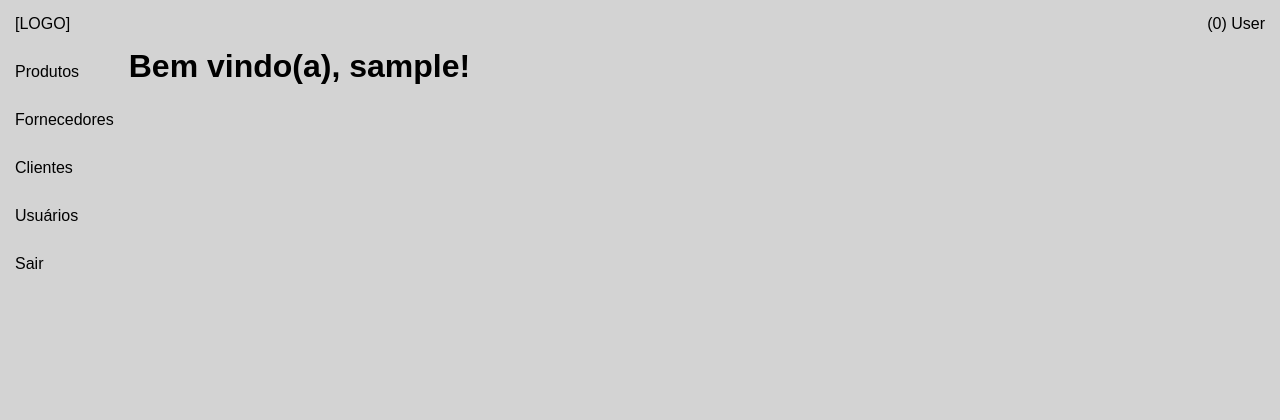
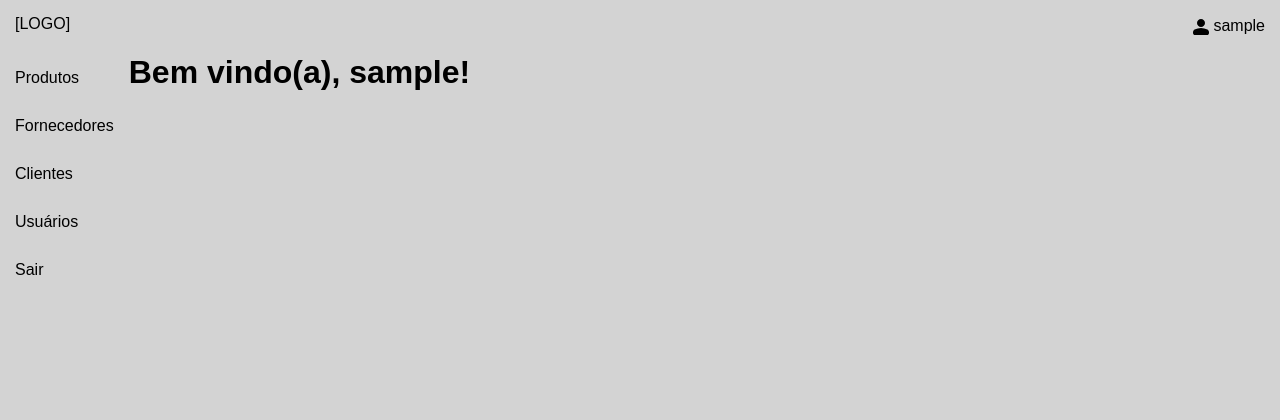
Before and after one commit to VitorProgramadorWeb/projetofolheto, a PHP site: page /projetointegrador/home.php in a window 1280 px wide. Shown: the top 420 px of the page. Run offline with PHP 8.4, Linux system fonts and the light colour scheme; the visitor is signed in with stand-in values (Sample User, id 1).

Commit message:
Username and image in menu

```diff
--- a/patterns/_menu.php
+++ b/patterns/_menu.php
@@ -3,7 +3,7 @@
         <ul>
             <li class="menu"><a onclick="showMenu()" href="#menu"><img src="/projetointegrador/images/menu.svg" alt="Menu"></a></li>
             <li><a href="/projetointegrador/index.php">[LOGO]</a></li>
-            <li><a href="#">(0) User</a></li>
+            <li><a href="#"><img src="/projetointegrador/images/person.svg" alt="User image"><?php echo $_SESSION["username"]?></a></li>
         </ul>
     </nav>
 </header>
```
